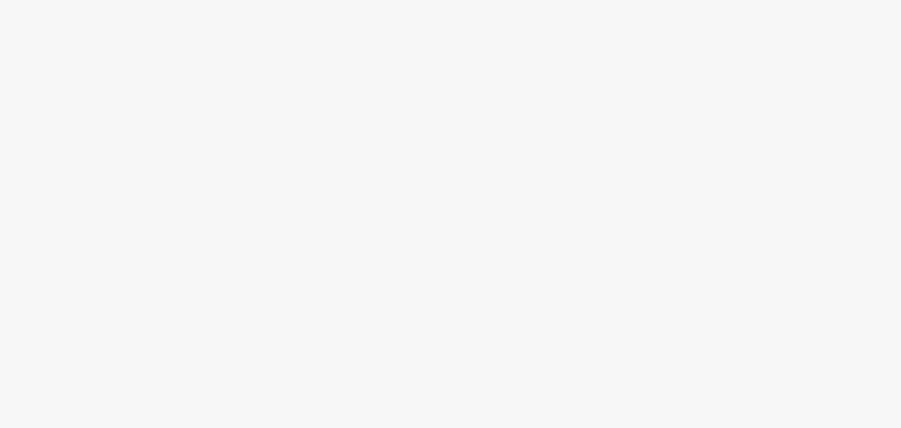
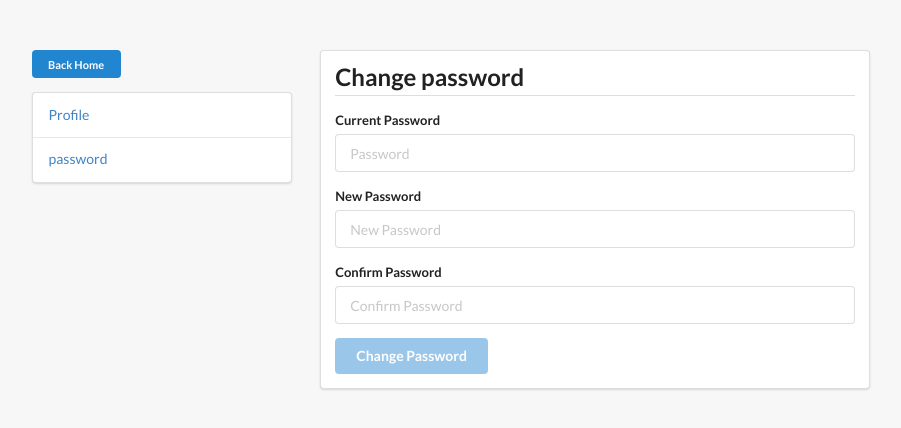
Before and after one commit to jonbonto/tweetr-app, a Vue app: page /settings/password in a window 1280 px wide. Shown: the top 428 px of the page, without its empty margins (45-946 px from the left). Built offline with nearby package versions, Linux system fonts and the light colour scheme; sample sign-in values are in the browser's storage.

Commit message:
change password

```diff
--- /dev/null
+++ b/src/components/User/Settings/UserPasswordSettings.vue
@@ -0,0 +1,150 @@
+<template>
+  <div class="ui stackable grid container">
+    <UserSettingsMenu />
+
+    <div class="eight wide column">
+      <div class="ui segment">
+        <h2 class="ui dividing header">Change password</h2>
+
+        <Notification
+          :message="notification.message"
+          :type="notification.type"
+          v-if="notification.message"
+        />
+
+        <form class="ui form" @submit.prevent="changePassword">
+          <div class="field" :class="{ error: errors.has('password') }">
+            <label>Current Password</label>
+            <input
+              type="password"
+              name="password"
+              v-model="password"
+              v-validate="'required'"
+              placeholder="Password"
+              data-vv-as="current password"
+            />
+            <span v-show="errors.has('password')" class="is-danger">{{
+              errors.first("password")
+            }}</span>
+          </div>
+
+          <div class="field" :class="{ error: errors.has('newPassword') }">
+            <label>New Password</label>
+            <input
+              type="password"
+              name="newPassword"
+              v-model="newPassword"
+              v-validate="'required'"
+              placeholder="New Password"
+              data-vv-as="new password"
+              ref="newPassword"
+            />
+            <span v-show="errors.has('newPassword')" class="is-danger">{{
+              errors.first("newPassword")
+            }}</span>
+          </div>
+
+          <div class="field" :class="{ error: errors.has('confirmPassword') }">
+            <label>Confirm Password</label>
+            <input
+              type="password"
+              name="confirmPassword"
+              v-model="confirmPassword"
+              v-validate="'required|confirmed:newPassword'"
+              placeholder="Confirm Password"
+              data-vv-as="confirm password"
+            />
+            <span v-show="errors.has('confirmPassword')" class="is-danger">{{
+              errors.first("confirmPassword")
+            }}</span>
+          </div>
+
+          <button
+            type="submit"
+            class="ui button primary"
+            :disabled="!isFormValid"
+          >
+            Change Password
+          </button>
+        </form>
+      </div>
+    </div>
+  </div>
+</template>
+
+<script>
+import Notification from "@/components/Notification";
+import UserSettingsMenu from "@/components/User/Settings/UserSettingsMenu";
+
+export default {
+  name: "UserPasswordSettings",
+  components: {
+    Notification,
+    UserSettingsMenu,
+  },
+  data() {
+    return {
+      password: "",
+      newPassword: "",
+      confirmPassword: "",
+      notification: {
+        message: "",
+        type: "",
+      },
+    };
+  },
+  computed: {
+    isFormValid() {
+      return Object.keys(this.fields).every((key) => this.fields[key].valid);
+    },
+  },
+  beforeRouteEnter(to, from, next) {
+    const token = localStorage.getItem("tweetr-token");
+
+    return token ? next() : next("/login");
+  },
+  methods: {
+    changePassword() {
+      const token = localStorage.getItem("tweetr-token");
+
+      axios
+        .put(
+          "/account/change_password",
+          {
+            password: this.password,
+            newPassword: this.newPassword,
+          },
+          {
+            headers: {
+              Authorization: `Bearer ${token}`,
+            },
+          }
+        )
+        .then((response) => {
+          this.notification = Object.assign({}, this.notification, {
+            message: response.data.message,
+            type: "success",
+          });
+        })
+        .catch((error) => {
+          // display error notification
+          this.notification = Object.assign({}, this.notification, {
+            message: error.response.data.message,
+            type: "error",
+          });
+        })
+        .finally(() => {
+          // clear form inputs
+          this.password = this.newPassword = this.confirmPassword = "";
+
+          // clear form error messages
+          this.$nextTick(() => {
+            this.$validator.reset();
+          });
+        });
+    },
+  },
+};
+</script>
+
+<style scoped></style>
--- a/src/router/index.js
+++ b/src/router/index.js
@@ -5,6 +5,7 @@ import HelloWorld from "@/components/HelloWorld";
 import SignupForm from "@/components/Auth/SignupForm";
 import LoginForm from "@/components/Auth/LoginForm";
 import UserProfileSettings from "@/components/User/Settings/UserProfileSettings";
+import UserPasswordSettings from "@/components/User/Settings/UserPasswordSettings";
 
 Vue.use(VueRouter);
 
@@ -16,5 +17,6 @@ export default new VueRouter({
     { path: "/signup", component: SignupForm },
     { path: "/login", component: LoginForm },
     { path: "/settings/profile", component: UserProfileSettings },
+    { path: "/settings/password", component: UserPasswordSettings },
   ],
 });
```
